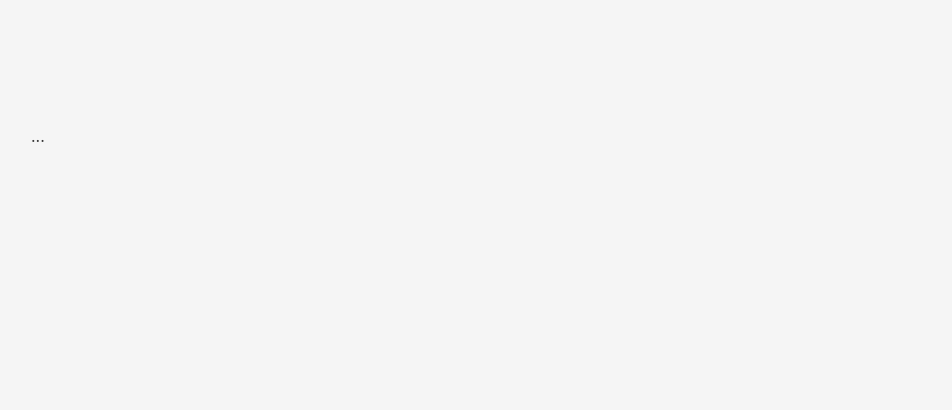
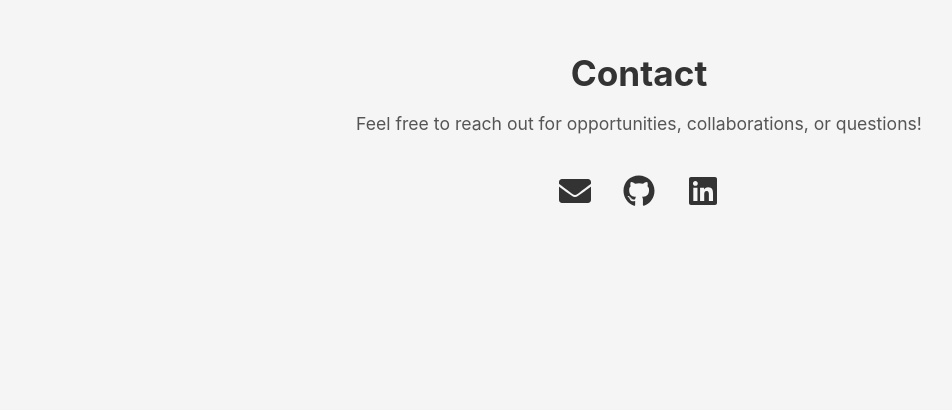
Before and after one commit to ahung1709/portfolio-ah01-vite, a React (Vite) app: page / in a window 1280 px wide. Shown: the part 3790-4200 px from the top of the page, without its empty margins (1-953 px from the left). Built offline with nearby package versions, Linux system fonts and the light colour scheme.

Commit message:
add contact section to portfolio

```diff
--- a/package.json
+++ b/package.json
@@ -11,7 +11,8 @@
   },
   "dependencies": {
     "react": "^19.2.0",
-    "react-dom": "^19.2.0"
+    "react-dom": "^19.2.0",
+    "react-icons": "^5.5.0"
   },
   "devDependencies": {
     "@eslint/js": "^9.39.1",
--- a/src/App.jsx
+++ b/src/App.jsx
@@ -1,4 +1,5 @@
 import NavBar from './components/NavBar/NavBar';
+import ContactSection from './sections/ContactSection/ContactSection';
 import Footer from './components/Footer/Footer';
 
 import './App.css';
@@ -12,7 +13,9 @@ function App() {
         <section id='about'>...</section>
         <section id='projects'>...</section>
         <section id='skills'>...</section>
-        <section id='contact'>...</section>
+        <section id='contact'>
+          <ContactSection />
+        </section>
       </main>
       <Footer />
     </div>
--- /dev/null
+++ b/src/sections/ContactSection/ContactSection.css
@@ -0,0 +1,43 @@
+.contact-wrapper {
+  max-width: 700px;
+  margin: 0 auto;
+  text-align: center;
+  padding: 3rem 1rem;
+}
+
+.contact-title {
+  font-size: 2.2rem;
+  margin-bottom: 1rem;
+  font-weight: bold;
+}
+
+.contact-text {
+  font-size: 1.1rem;
+  color: #555;
+  margin-bottom: 2rem;
+  line-height: 1.6;
+}
+
+.contact-icons {
+  display: flex;
+  justify-content: center;
+  gap: 2rem;
+}
+
+.contact-icon {
+  font-size: 2rem;
+  color: #333;
+  transition: transform 0.25s ease, color 0.25s ease;
+  text-decoration: none;
+}
+
+.contact-icon:hover {
+  transform: scale(1.15);
+  color: #0077ff;
+}
+
+@media (max-width: 480px) {
+  .contact-icons {
+    gap: 1.5rem;
+  }
+}
--- /dev/null
+++ b/src/sections/ContactSection/ContactSection.jsx
@@ -0,0 +1,48 @@
+import React from 'react';
+import { FaGithub, FaLinkedin, FaEnvelope } from 'react-icons/fa';
+
+import './ContactSection.css';
+
+const ContactSection = () => {
+  return (
+    <div className='contact-wrapper'>
+      <h2 className='contact-title'>Contact</h2>
+
+      <p className='contact-text'>
+        Feel free to reach out for opportunities, collaborations, or questions!
+      </p>
+
+      <div className='contact-icons'>
+        <a
+          href='mailto:your-email@example.com'
+          className='contact-icon'
+          aria-label='Email'
+        >
+          <FaEnvelope />
+        </a>
+
+        <a
+          href='https://www.linkedin.com/in/yourlinkedin'
+          target='_blank'
+          rel='noopener noreferrer'
+          className='contact-icon'
+          aria-label='LinkedIn'
+        >
+          <FaGithub />
+        </a>
+
+        <a
+          href='https://www.linkedin.com/in/yourlinkedin'
+          target='_blank'
+          rel='noopener noreferrer'
+          className='contact-icon'
+          aria-label='LinkedIn'
+        >
+          <FaLinkedin />
+        </a>
+      </div>
+    </div>
+  );
+};
+
+export default ContactSection;
```
Also changed, not shown: 1 other file (tests, documents, lock files or other folders).
